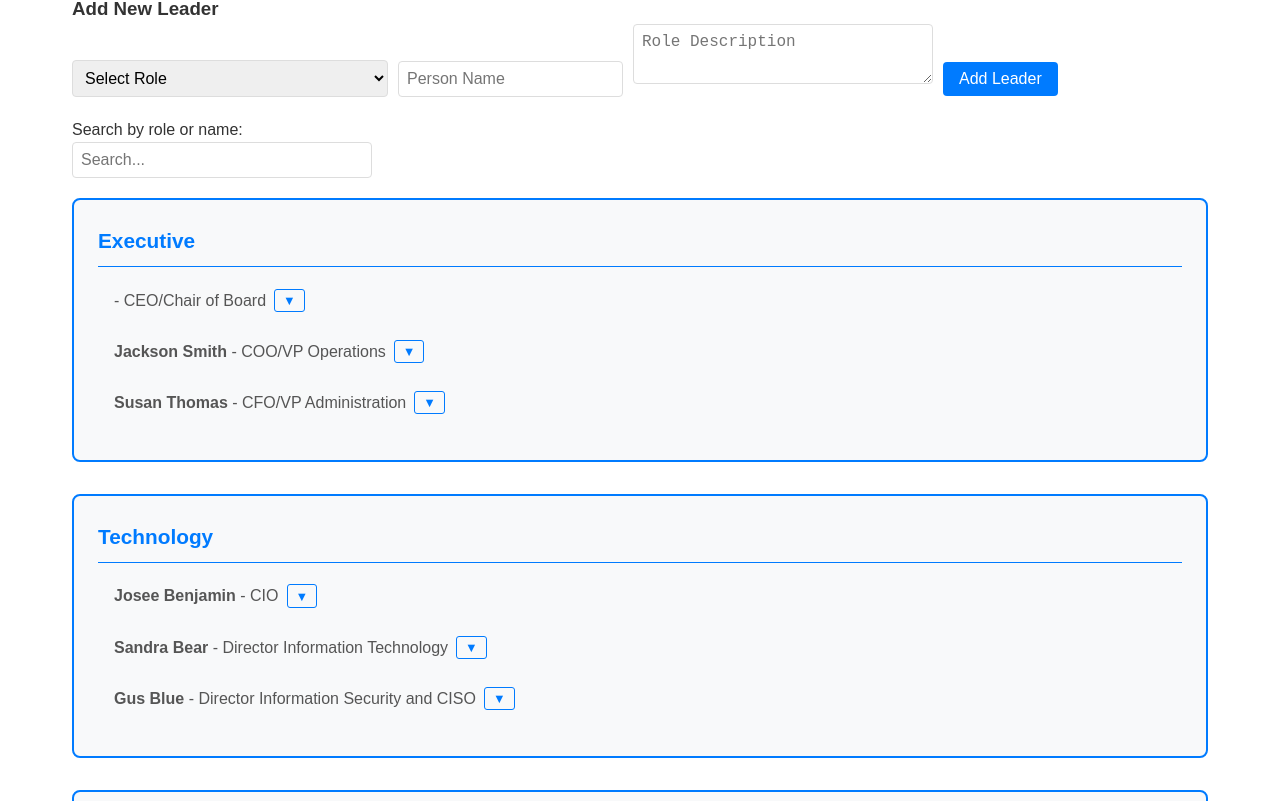
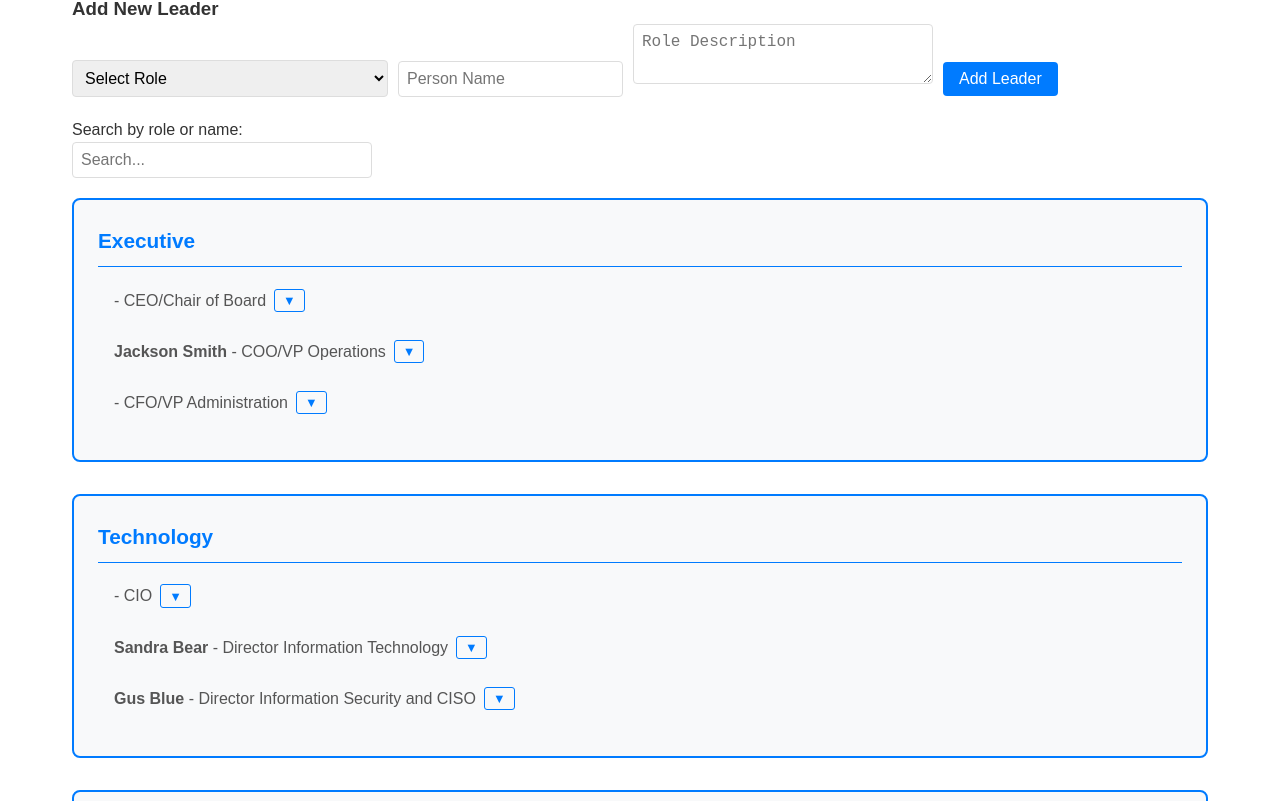
Before and after one commit to marionqueen/full-stack_html-lab1, a React (Vite) app in the folder full-stack_html-lab1-react/: page /organization in a window 1280 px wide. Shown: the part 406-1207 px from the top of the page. Built offline with nearby package versions, Linux system fonts and the light colour scheme.

Commit message:
chore: deleted CEO, CFO, CIO names so filling position validations can be mock tested.

```diff
--- a/full-stack_html-lab1-react/src/data/organization_data.ts
+++ b/full-stack_html-lab1-react/src/data/organization_data.ts
@@ -15,14 +15,14 @@ export const organizationData = {
         "description": "The chief operating officer (COO) is responsible for executing and implementing the operational directives set by the CEO and the board of directors."
       },
       {
-        "name": "Susan Thomas",
+        "name": "",
         "role": "CFO/VP Administration",
         "description": "A chief financial officer, a senior executive with responsibility for the financial affairs of a corporation or other institution. The vice president of administration position is responsible for directing all of the administrative functions of the corporation."
       }
     ],
     "Technology": [
       {
-        "name": "Josee Benjamin",
+        "name": "",
         "role": "CIO",
         "description": "Chief Information Officer (CIO), chief digital information officer (CDIO) or information technology (IT) director is a job title commonly given to the most senior executive in an bank responsible for the traditional information technology and computer systems that support bank goals."
       },
```
